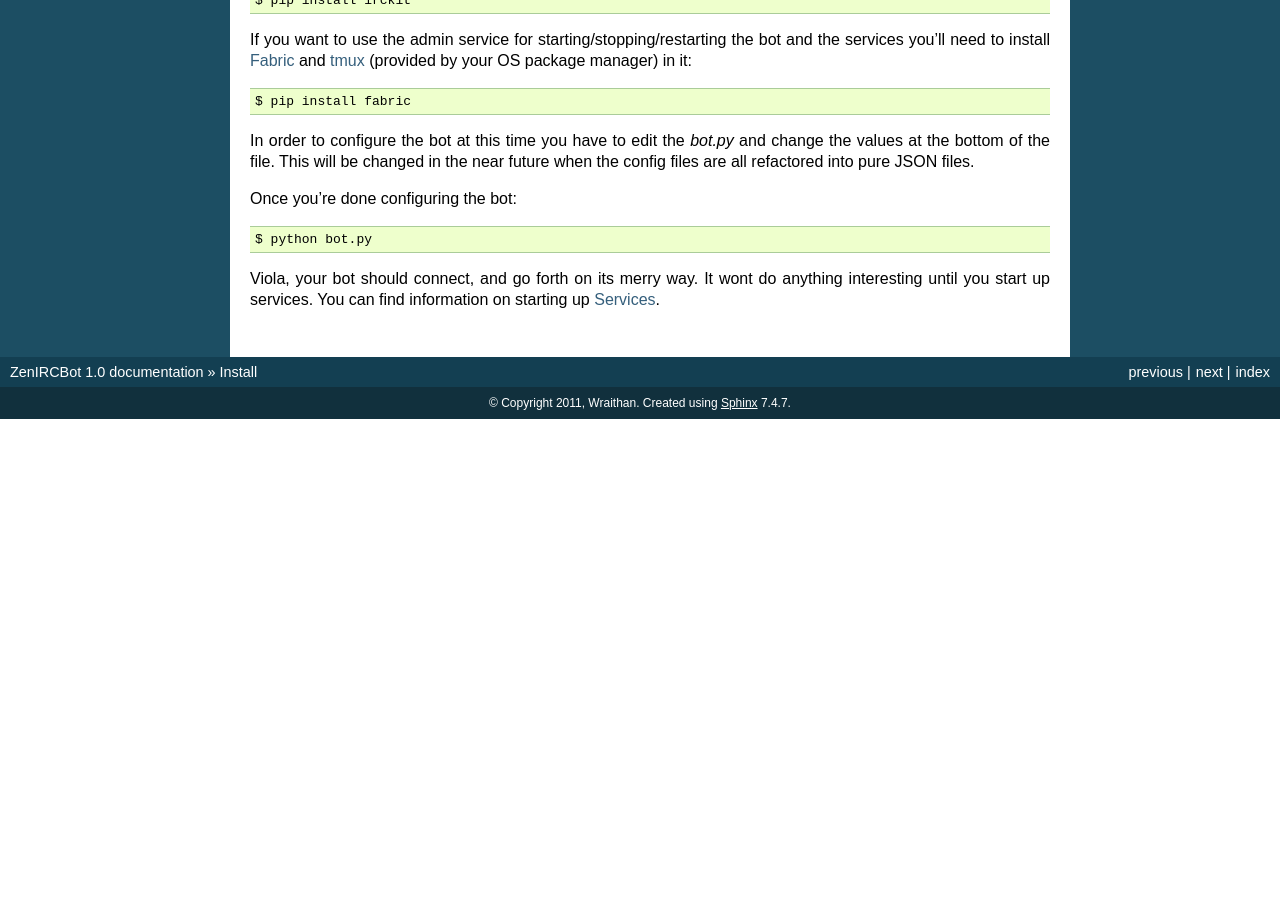
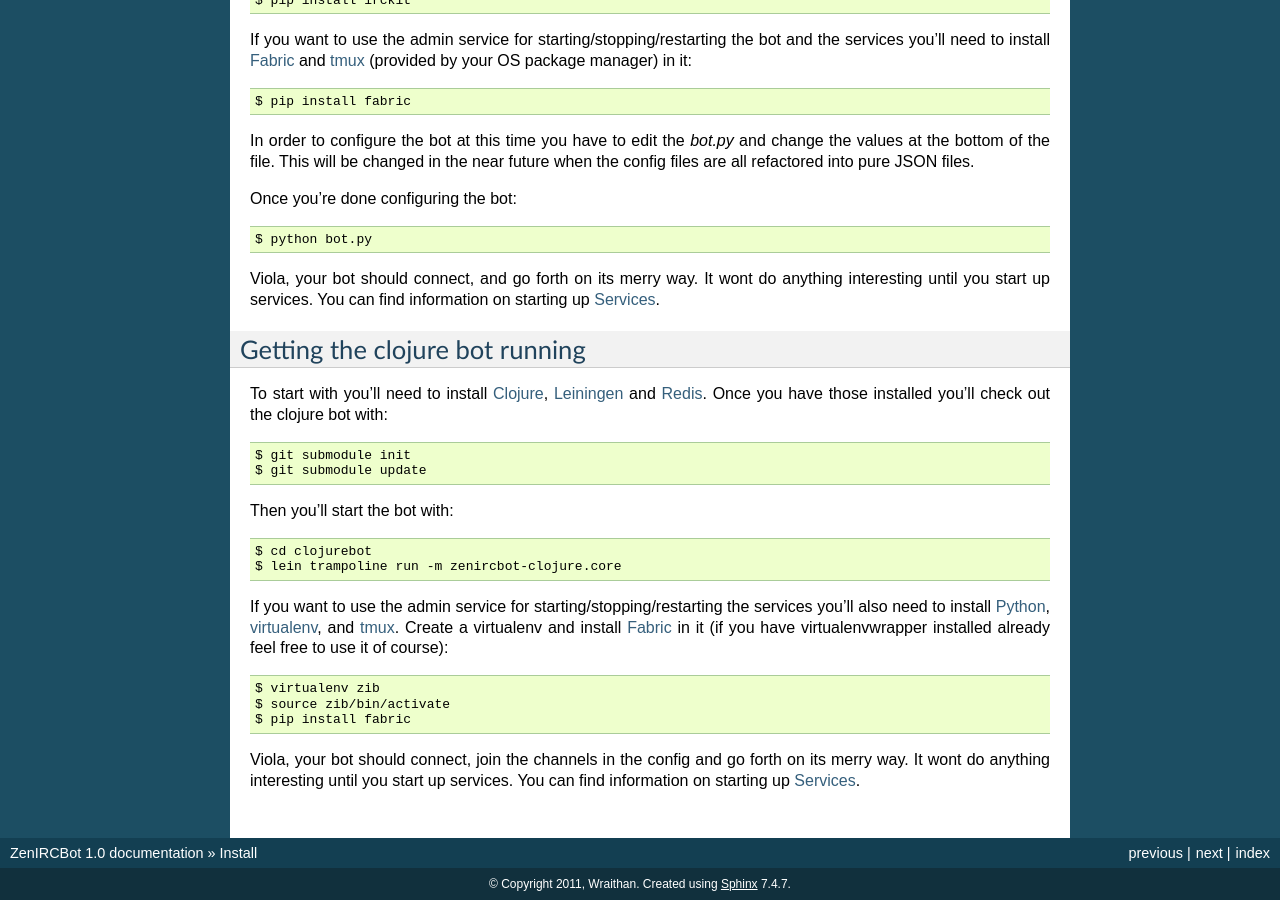
Before and after one commit to zenirc/zenircbot, a Sphinx documentation site: the page built from docs/install.rst, in a window 1280 px wide and 900 px high, scrolled down 1529 px. Built offline with Sphinx 7.4.7, drawn with Linux system fonts in a browser that asks for light colours; before the commit the page ends 1948 px from its top, so only the background shows below that; some of the changed text lies outside the part shown.

Commit message:
docs for clojure bot

```diff
--- a/docs/install.rst
+++ b/docs/install.rst
@@ -111,6 +111,34 @@ Viola, your bot should connect, and go forth on its merry way. It wont
 do anything interesting until you start up services. You can find
 information on starting up :doc:`services`.
 
+Getting the clojure bot running
+-------------------------------
+
+To start with you'll need to install Clojure_, Leiningen_ and
+Redis_. Once you have those installed you'll check out the clojure bot
+with::
+
+    $ git submodule init
+    $ git submodule update
+
+Then you'll start the bot with::
+
+    $ cd clojurebot
+    $ lein trampoline run -m zenircbot-clojure.core
+
+If you want to use the admin service for starting/stopping/restarting
+the services you'll also need to install Python_, virtualenv_, and
+tmux_. Create a virtualenv and install Fabric_ in it (if you have
+virtualenvwrapper installed already feel free to use it of course)::
+
+    $ virtualenv zib
+    $ source zib/bin/activate
+    $ pip install fabric
+
+Viola, your bot should connect, join the channels in the config and go
+forth on its merry way. It wont do anything interesting until you
+start up services. You can find information on starting up :doc:`services`.
+
 
 .. _JavaScript: http://en.wikipedia.org/wiki/JavaScript
 .. _node: http://nodejs.org
@@ -122,3 +150,5 @@ information on starting up :doc:`services`.
 .. _tmux: http://tmux.sourceforge.net/
 .. _Fabric: http://fabfile.org/
 .. _irckit: https://github.com/coleifer/irc
+.. _Clojure: http://clojure.org/
+.. _Leiningen: https://github.com/technomancy/leiningen
```
